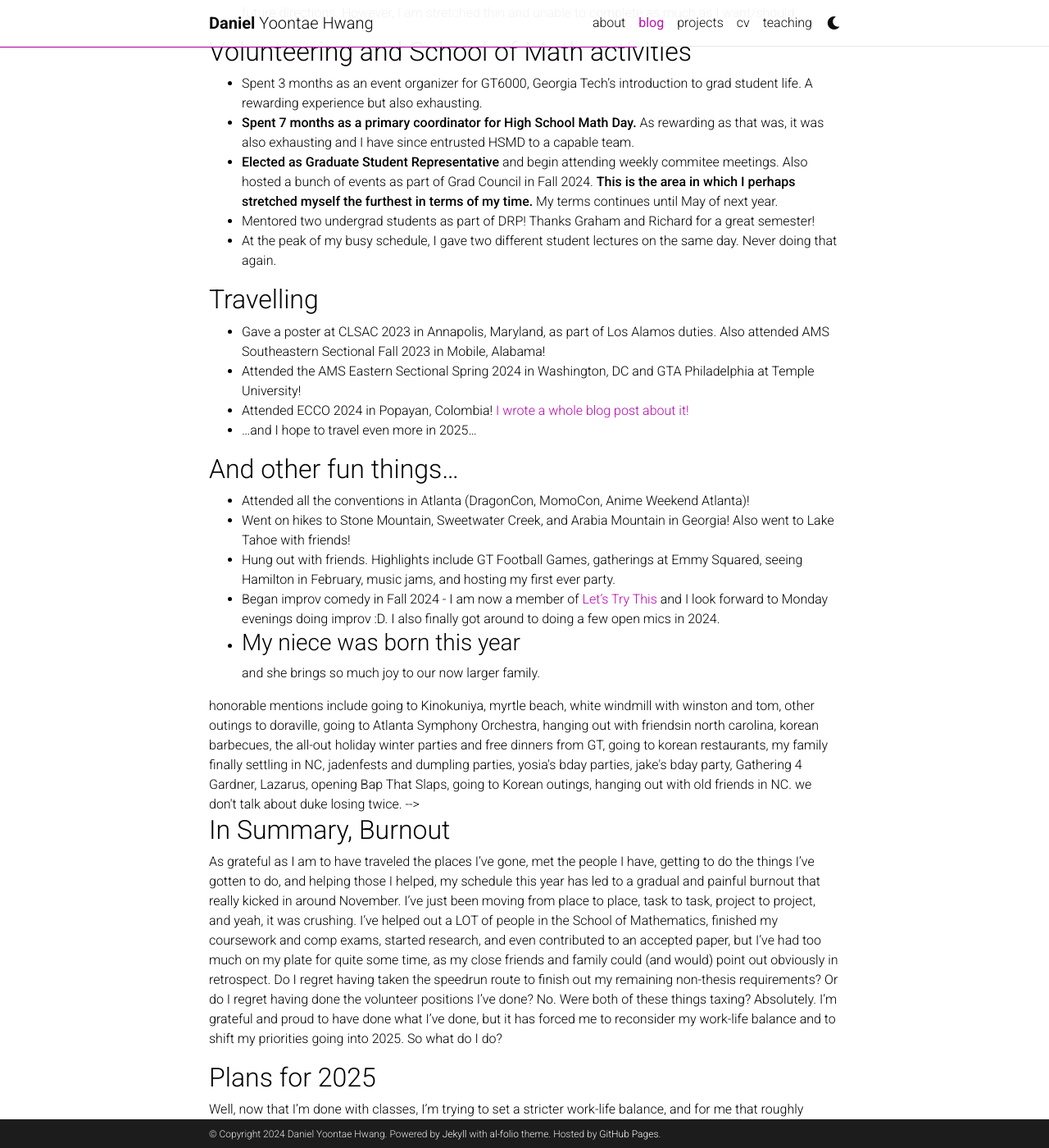
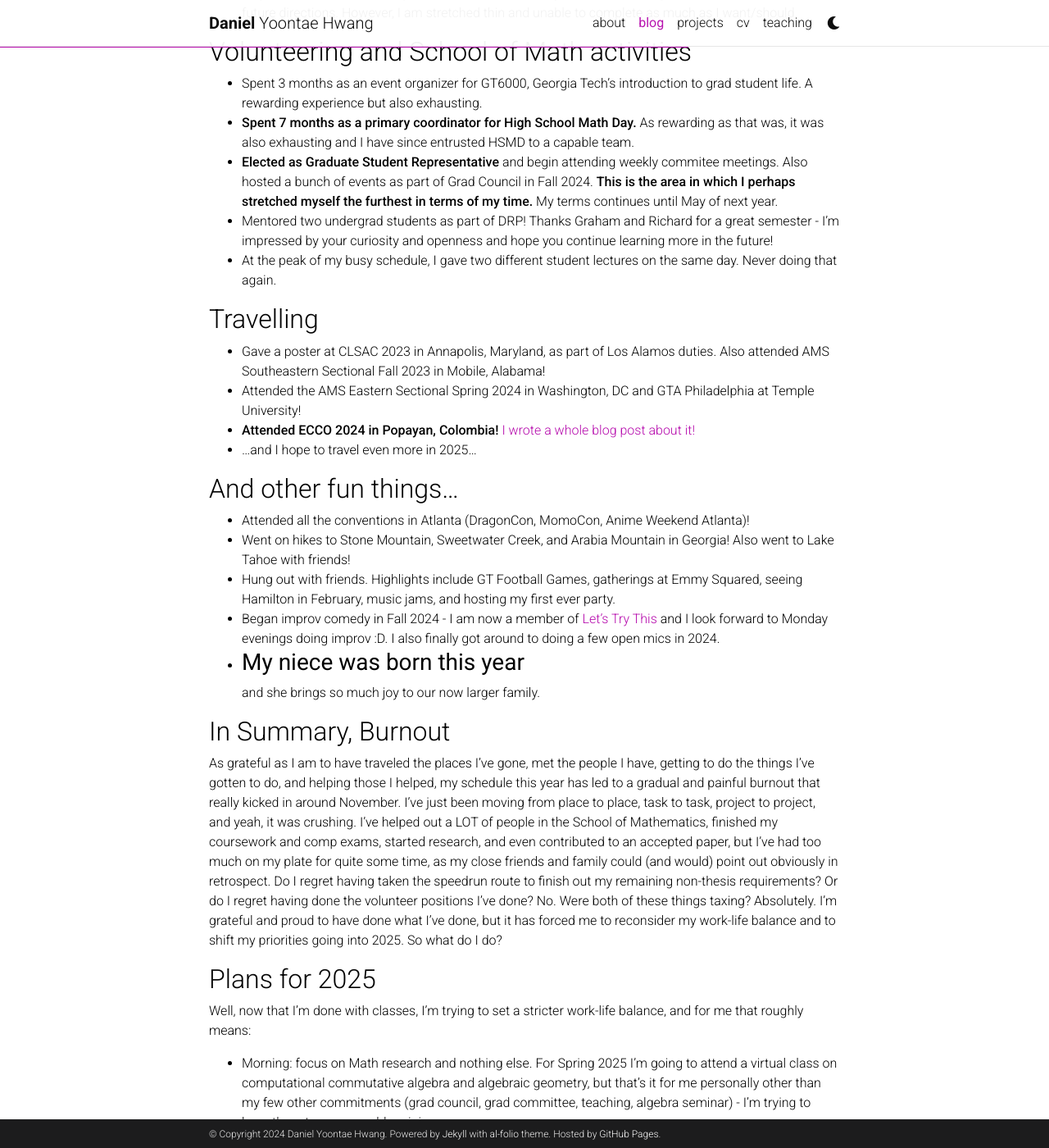
Before and after one commit to danielyhwang/danielyhwang.github.io, a Jekyll site: the page built from _posts/2024-12-27-living-on-a-prayer.md, in a window 1280 px wide and 1400 px high, scrolled down 968 px. Shown: the whole window at 82% size. Built offline with Jekyll 4.4.1, drawn with Linux system fonts in a browser that asks for light colours; comment, search, counter and statistics services are not loaded; a style sheet for code colours, icons or effects is not loaded; some of the changed text lies outside the part shown.

Commit message:
fixing blog post again

```diff
--- a/_posts/2024-12-27-living-on-a-prayer.md
+++ b/_posts/2024-12-27-living-on-a-prayer.md
@@ -17,7 +17,7 @@ I'll start back in August 2023, because I consider the past three semesters to a
 ## Academically
 - Third attempt on comps. Passed algebra, failed topology.
 - Took differential topology and knot theory. Learned enough to pass the topology exam following semester, but decided it wasn't for me. Oh yeah, I **passed comps!**
-- Began meeting with my now-advisor Josephine Yu about problems in Ehrhart Theory. Declared advisor in May. Continued working with my advisor and another student throughout 2024 to conduct primary research.
+- Began meeting with my now-advisor Josephine Yu about problems in Ehrhart Theory. **Declared advisor** in May. Continued working with my advisor and another student throughout 2024 to conduct primary research.
 - Got overwhelmed in Spring 2024, barely pass one class in Tropical Geometry.
 - **Finished my remaining course requirements in Fall 2024** by passing Numerical Linear Algebra and Enumerative Combinatorics. I am now done with classes, in both senses of the word ``done".
 
@@ -30,14 +30,14 @@ I'll start back in August 2023, because I consider the past three semesters to a
 - Spent 3 months as an event organizer for GT6000, Georgia Tech's introduction to grad student life. A rewarding experience but also exhausting.
 - **Spent 7 months as a primary coordinator for High School Math Day.** As rewarding as that was, it was also exhausting and I have since entrusted HSMD to a capable team.
 - **Elected as Graduate Student Representative** and begin attending weekly commitee meetings. Also hosted a bunch of events as part of Grad Council in Fall 2024. **This is the area in which I perhaps stretched myself the furthest in terms of my time.** My terms continues until May of next year.
-- Mentored two undergrad students as part of DRP! Thanks Graham and Richard for a great semester!
+- Mentored two undergrad students as part of DRP! Thanks Graham and Richard for a great semester - I'm impressed by your curiosity and openness and hope you continue learning more in the future!
 - At the peak of my busy schedule, I gave two different student lectures on the same day. Never doing that again.
 <!-- volunteering for ACC too kinda kicked my sleep schedule but i love helping out ACC-->
 
 ## Travelling
 - Gave a poster at CLSAC 2023 in Annapolis, Maryland, as part of Los Alamos duties. Also attended AMS Southeastern Sectional Fall 2023 in Mobile, Alabama!
 - Attended the AMS Eastern Sectional Spring 2024 in Washington, DC and GTA Philadelphia at Temple University!
-- Attended ECCO 2024 in Popayan, Colombia! [I wrote a whole blog post about it!](/blog/2024/ecco2024)
+- **Attended ECCO 2024 in Popayan, Colombia!** [I wrote a whole blog post about it!](/blog/2024/ecco2024)
 - ...and I hope to travel even more in 2025...
 
 ## And other fun things...
@@ -45,11 +45,9 @@ I'll start back in August 2023, because I consider the past three semesters to a
 - Went on hikes to Stone Mountain, Sweetwater Creek, and Arabia Mountain in Georgia! Also went to Lake Tahoe with friends!
 - Hung out with friends. Highlights include GT Football Games, gatherings at Emmy Squared, seeing Hamilton in February, music jams, and hosting my first ever party.
 - Began improv comedy in Fall 2024 - I am now a member of [Let's Try This](https://letstrythis.org) and I look forward to Monday evenings doing improv :D. I also finally got around to doing a few open mics in 2024.
-- <h3>My niece was born this year</h3> and she brings so much joy to our now larger family.
+- <h3><b>My niece was born this year</b></h3> and she brings so much joy to our now larger family.
 
-<!-->
-honorable mentions include going to Kinokuniya, myrtle beach, white windmill with winston and tom, other outings to doraville, going to Atlanta Symphony Orchestra, hanging out with friendsin north carolina, korean barbecues, the all-out holiday winter parties and free dinners from GT, going to korean restaurants, my family finally settling in NC, jadenfests and dumpling parties, yosia's bday parties, jake's bday party,  Gathering 4 Gardner, Lazarus, opening Bap That Slaps, going to Korean outings, hanging out with old friends in NC. we don't talk about duke losing twice.
--->
+<!-- honorable mentions include going to Kinokuniya, myrtle beach, white windmill with winston and tom, other outings to doraville, going to Atlanta Symphony Orchestra, hanging out with friendsin north carolina, korean barbecues, the all-out holiday winter parties and free dinners from GT, going to korean restaurants, my family finally settling in NC, jadenfests and dumpling parties, yosia's bday parties, jake's bday party,  Gathering 4 Gardner, Lazarus, opening Bap That Slaps, going to Korean outings, hanging out with old friends in NC. we don't talk about duke losing twice. -->
 
 ## In Summary, Burnout
 
@@ -61,7 +59,7 @@ Well, now that I'm done with classes, I'm trying to set a stricter work-life bal
 - Afternoon: focus on self-care/writing. Try to exercise more (I got a bit lazy this semester) and fall in love with cooking again (it got taxing this year to take care of myself, but honestly that's kinda what I need to do).
 - Evening: focus on comedy. Go to open mics. Do more improv. Go to events with friends. Atlanta is a good city for this sort of stuff (music/theatre events). (EDIT: But also feel free to stay in if you need to...)
 
-<!-- Miscellaneous hobbies will have to wait for now. They include programming, game programming, learning piano, learning Korean, learning Spanish. If these suffer a bit, that's fine, but they are good places to spend time on. They can be weekend projects. Also running/weightlifting/tennis for exercise + board/video games with friends, especially Crokinole, is great-->
+<!-- Miscellaneous hobbies will have to wait for now. They include (game) programming <perhaps weekend project>, learning piano <weekdays if possible>, learning Korean, learning Spanish <no plans for language learning atm>. If these suffer a bit, that's fine, but they are good places to spend time on. They can be weekend projects. Also running/weightlifting/tennis for exercise + board/video games with friends, especially Crokinole, is great. don't be afraid to play video games on your own as well-->
 
 I'm essentially making a bet on myself that instead of overloading my schedule with a bunch of different parallel topics, that if I just focus on one, even if it's for half the normal time I would work, then I can make good progress. Especially since I'm in two creative fields (math and comedy) that both require time. I have been trying to rush myself for the past few years and now I'm a space where I don't have to... so... I shouldn't.
 
```
